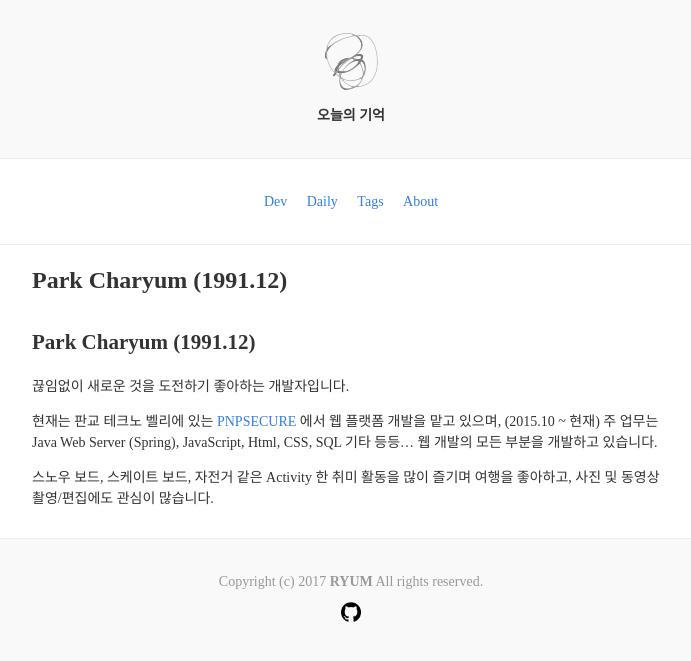
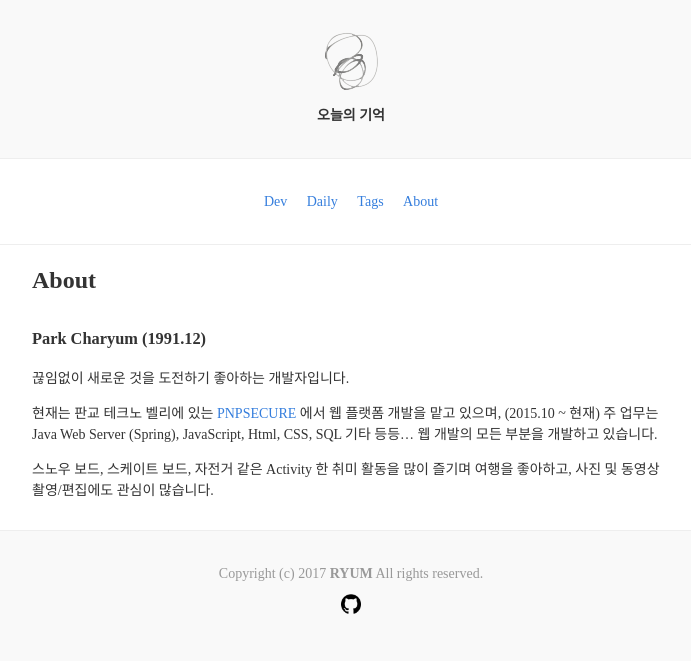
Before and after one commit to ryum91/ryum91.github.com, a Jekyll site: the page built from about.md, in a window 1280 px wide. Shown: the top 661 px of the page, without its empty margins (289-980 px from the left). Built offline with Jekyll 4.4.1, drawn with Linux system fonts in a browser that asks for light colours; nearby versions of some CDN libraries; some web fonts are replaced; our own code applies the rules of GitHub Pages for plain Markdown files.

Commit message:
[GitHub Page] About

```diff
--- a/about.md
+++ b/about.md
@@ -1,8 +1,8 @@
 ---
-title: null
+title: "About"
 ---
 
-## Park Charyum (1991.12)
+### Park Charyum (1991.12)
 
 끊임없이 새로운 것을 도전하기 좋아하는 개발자입니다.
 
```
